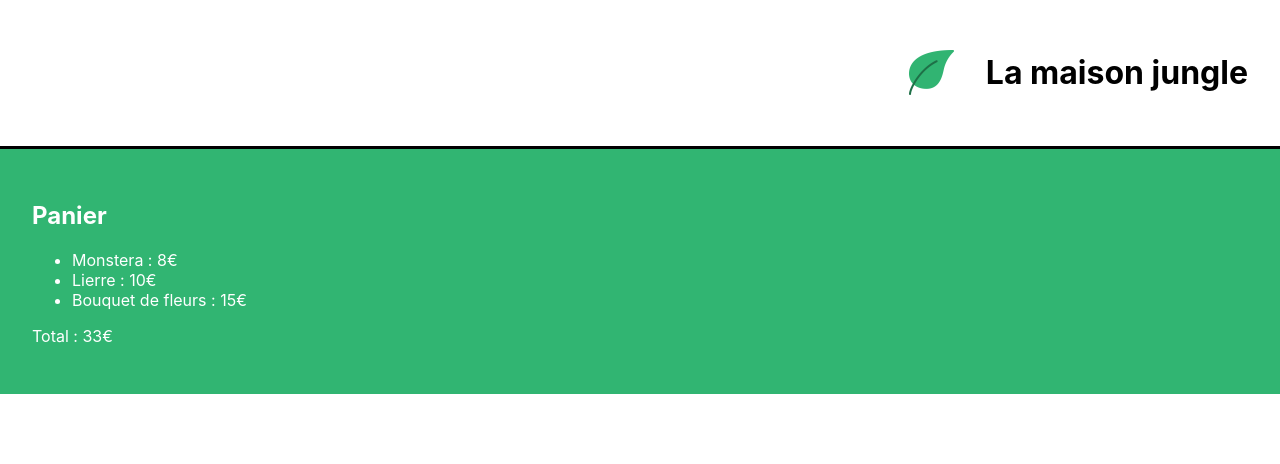
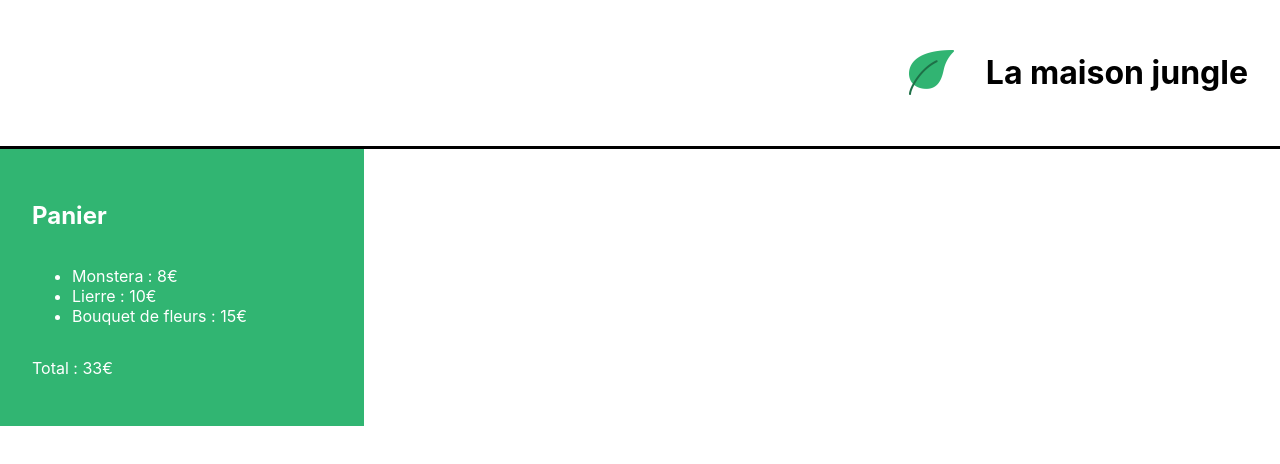
Before and after one commit to Patrice-H/la_maison_jungle, a React (Create React App) app: page / in a window 1280 px wide. Shown: the top 464 px of the page. Built offline with nearby package versions, Linux system fonts and the light colour scheme.

Commit message:
Update Cart styles

```diff
--- a/src/components/Cart/Cart.css
+++ b/src/components/Cart/Cart.css
@@ -2,4 +2,8 @@
     color: white;
     background-color: #31b572;
     padding: 32px;
+    display: flex;
+    flex-direction: column;
+    justify-content: flex-start;
+    width: 300px;
 }
```
